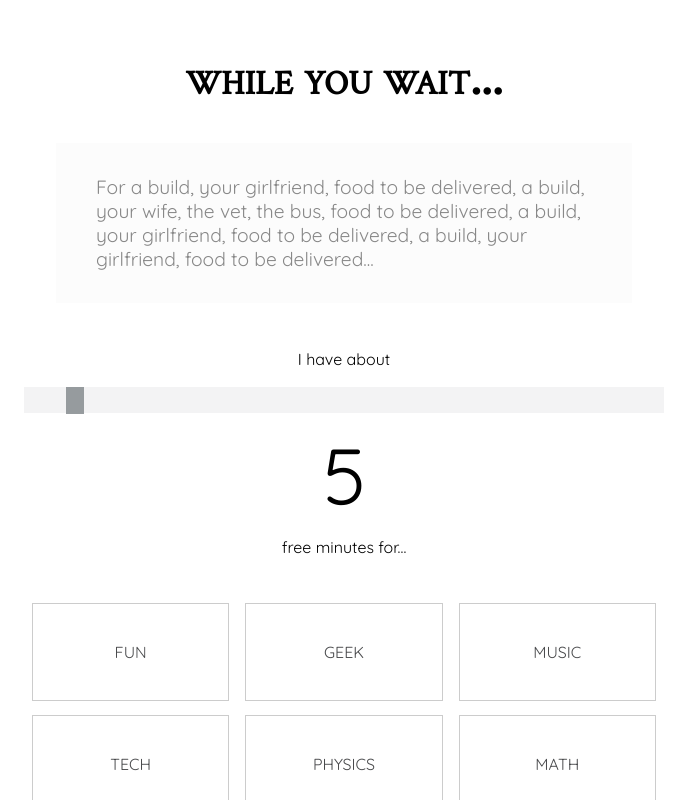
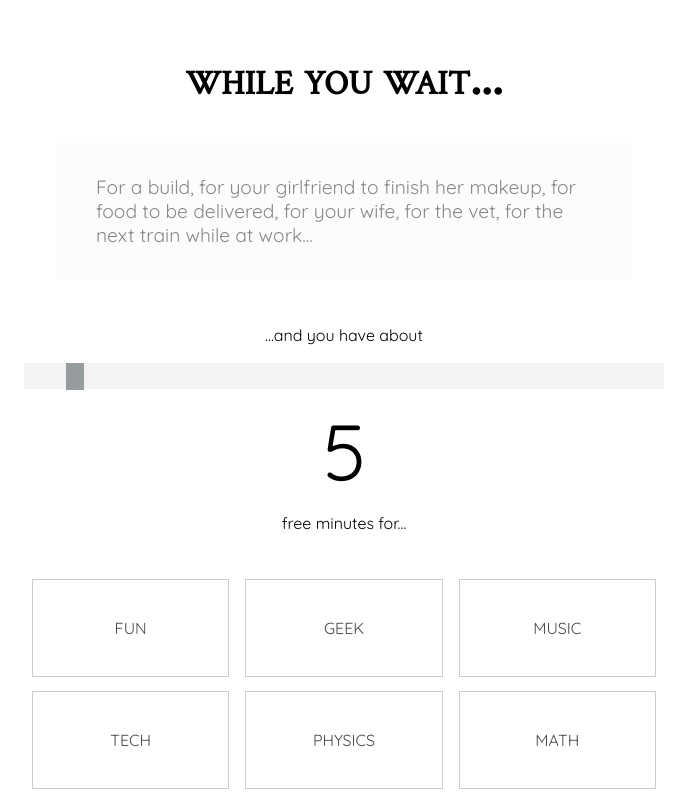
Before and after one commit to ksgy/whileuw8, a React (Create React App) app: page / in a window 1280 px wide. Shown: the top 800 px of the page, without its empty margins (296-983 px from the left). Built offline with nearby package versions, Linux system fonts and the light colour scheme.

Commit message:
Add cname

```diff
--- a/src/App.js
+++ b/src/App.js
@@ -145,8 +145,15 @@ class App extends Component {
         <h1>while you wait...</h1>
         <form>
           <aside className="loading">{this.state.loading ? 'loading...' : ''}</aside>
-          <aside className="description">For a build, your girlfriend, food to be delivered, a build, your wife, the vet, the bus, food to be delivered, a build, your girlfriend, food to be delivered, a build, your girlfriend, food to be delivered...</aside>
-          <p className="freeminutes">I have about <span>
+          <aside className="description">
+            For a build,
+            for your girlfriend to finish her makeup,
+            for food to be delivered,
+            for your wife,
+            for the vet,
+            for the next train while at work...
+          </aside>
+          <p className="freeminutes">...and you have about <span>
             <input className="slider" type="range" min="1" max="60" value={this.state.timewehave} onChange={this.handleTimeChange} step="1" />
           </span><br /><span className="timewehave">{this.state.timewehave}</span> <br />free minutes for...</p>
           {/*<input type="text" value={this.state.value} onChange={this.handleChange} />*/}
```
Also changed, not shown: 1 other file (tests, documents, lock files or other folders).
